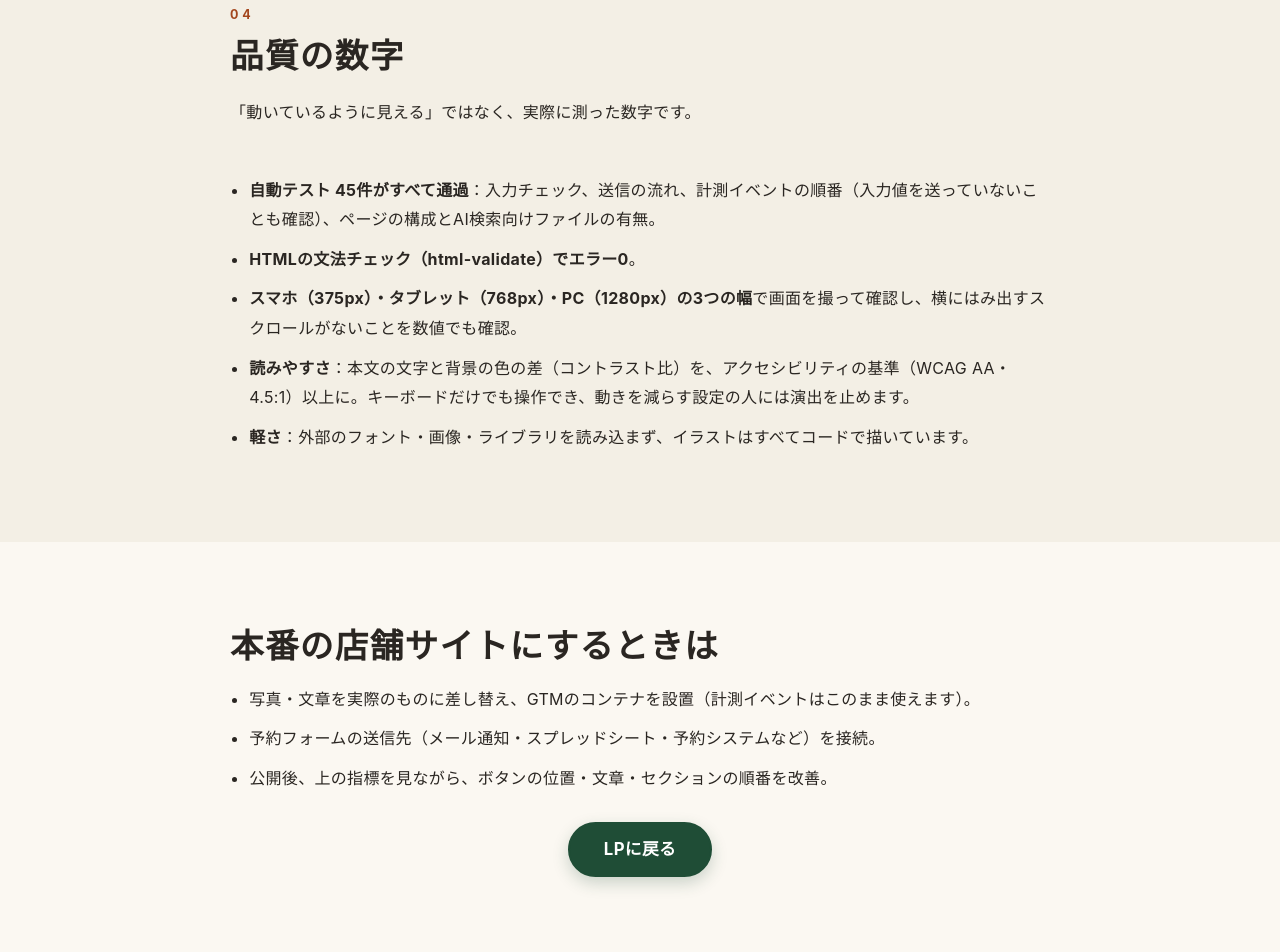
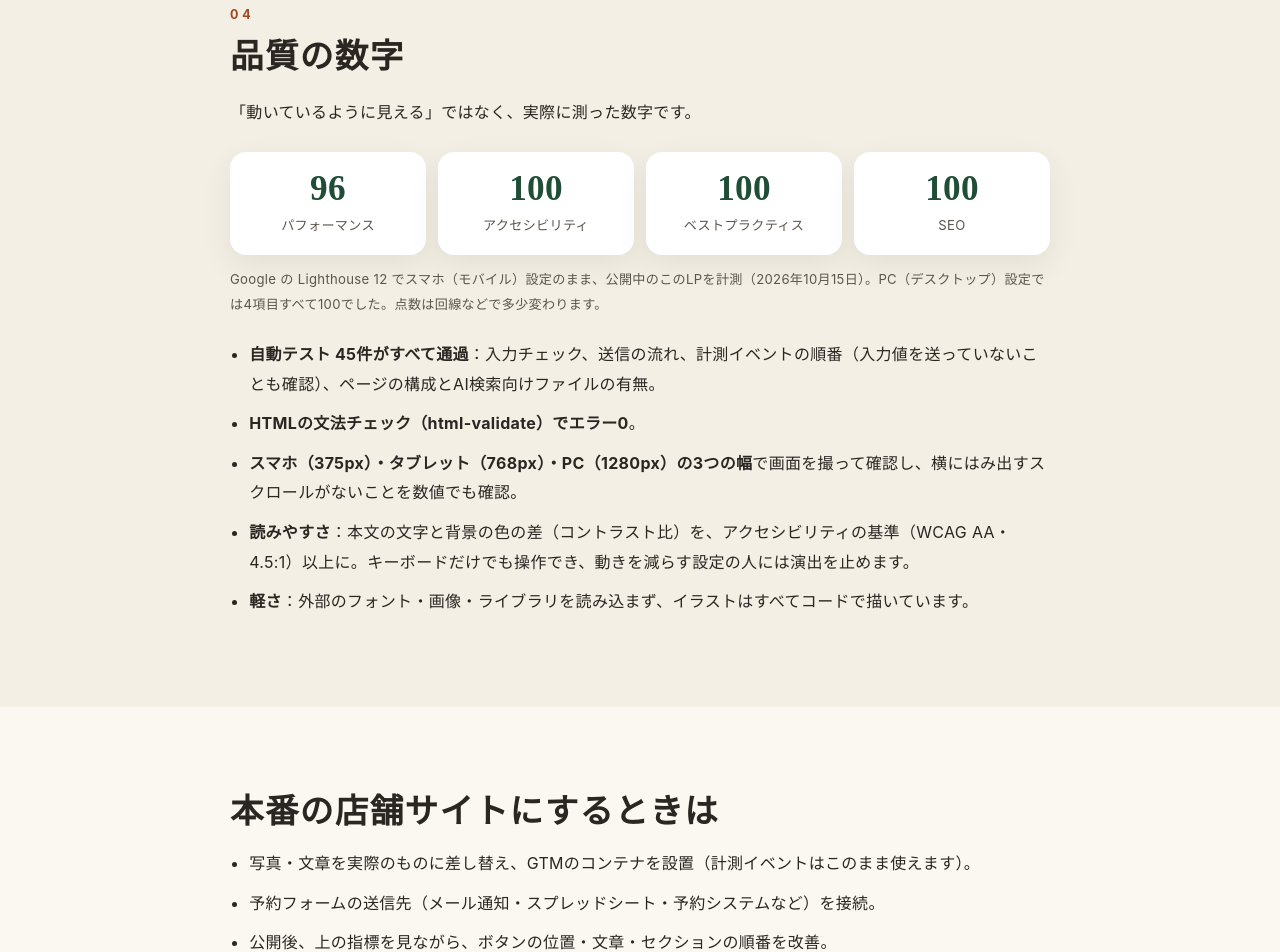
Before and after one commit to deskloom/demo-lp-local-business, a website: page case.html in a window 1280 px wide. Shown: the part 3729-4681 px from the top of the page. Drawn offline with Linux system fonts and the light colour scheme.

Commit message:
制作メモにLighthouseの実測値（公開ページ・2026-10-15）を記載

```diff
--- a/case.html
+++ b/case.html
@@ -147,7 +147,11 @@
         <h2 id="c-quality-title">品質の数字</h2>
         <p>「動いているように見える」ではなく、実際に測った数字です。</p>
         <ul class="scores" id="lighthouse-scores">
-          <!--LIGHTHOUSE-->
+          <li><strong>96</strong><span>パフォーマンス</span></li>
+          <li><strong>100</strong><span>アクセシビリティ</span></li>
+          <li><strong>100</strong><span>ベストプラクティス</span></li>
+          <li><strong>100</strong><span>SEO</span></li>
+          <li class="scores-note">Google の Lighthouse 12 でスマホ（モバイル）設定のまま、公開中のこのLPを計測（2026年10月15日）。PC（デスクトップ）設定では4項目すべて100でした。点数は回線などで多少変わります。</li>
         </ul>
         <ul class="case-points">
           <li><b>自動テスト 45件がすべて通過</b>：入力チェック、送信の流れ、計測イベントの順番（入力値を送っていないことも確認）、ページの構成とAI検索向けファイルの有無。</li>
```
Also changed, not shown: README.md.
